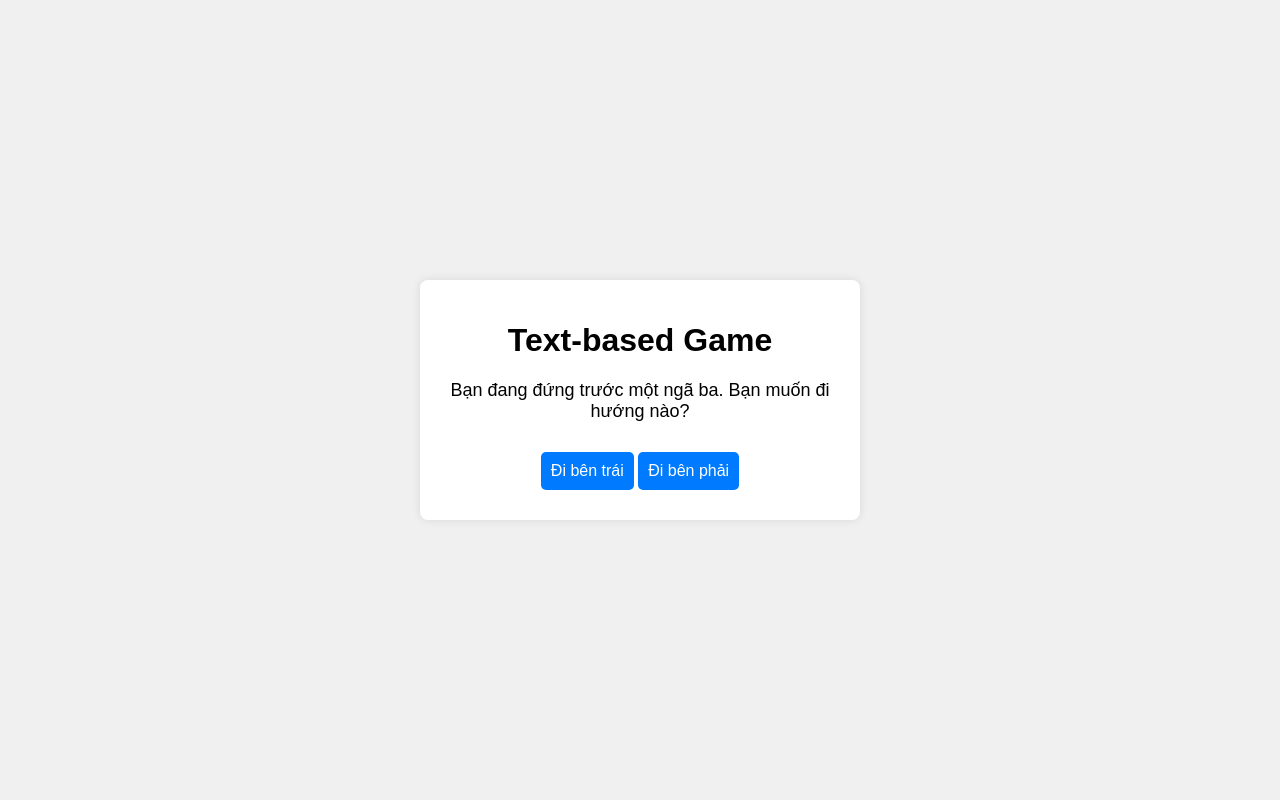
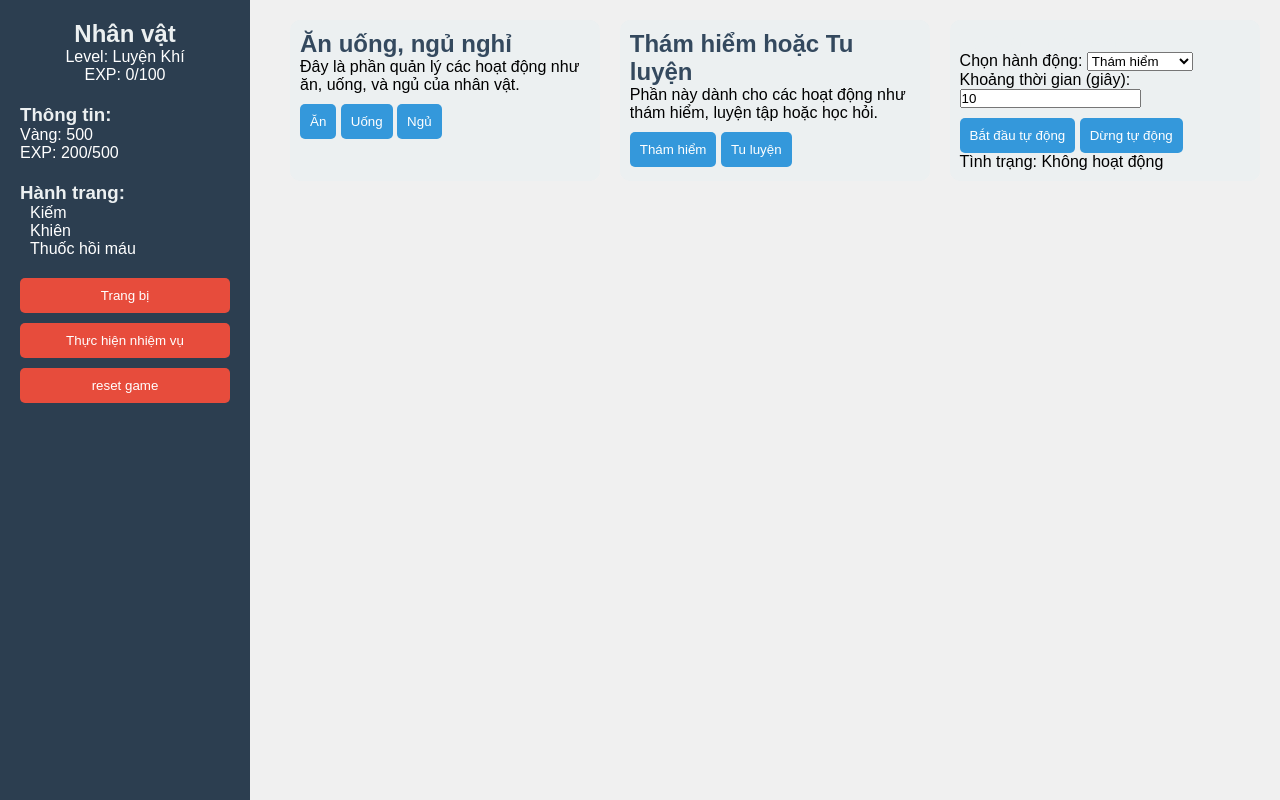
Before and after one commit to Darkinmyheart/TestGame, a plain HTML site: page index.html in a window 1280 px wide. Drawn offline with Linux system fonts and the light colour scheme.

Commit message:
fe design

```diff
--- a/css/style.css
+++ b/css/style.css
@@ -1,39 +1,95 @@
+* {
+    margin: 0;
+    padding: 0;
+    box-sizing: border-box;
+}
+
 body {
     font-family: Arial, sans-serif;
     background-color: #f0f0f0;
-    display: flex;
-    justify-content: center;
-    align-items: center;
-    height: 100vh;
-    margin: 0;
 }
 
-.game-container {
-    background-color: white;
+.sidebar {
+    width: 250px;
+    height: 100vh;
+    background-color: #2c3e50;
+    color: white;
     padding: 20px;
-    border-radius: 8px;
-    box-shadow: 0 0 10px rgba(0, 0, 0, 0.1);
-    width: 100%;
-    max-width: 400px;
-    text-align: center;
+    position: fixed;
+    left: 0;
+    top: 0;
+    overflow-y: auto;
 }
 
-.story-text {
-    font-size: 18px;
+.character-profile {
+    text-align: center;
     margin-bottom: 20px;
 }
 
-.choice-button {
-    background-color: #007bff;
+.avatar {
+    width: 100px;
+    height: 100px;
+    border-radius: 50%;
+    margin-bottom: 10px;
+}
+
+h2, h3 {
+    color: #ecf0f1;
+}
+
+.stats, .inventory {
+    margin-bottom: 20px;
+}
+
+.inventory ul {
+    list-style-type: none;
+    padding-left: 10px;
+}
+
+.actions button {
+    width: 100%;
+    padding: 10px;
+    margin-bottom: 10px;
+    background-color: #e74c3c;
     color: white;
     border: none;
-    padding: 10px;
-    margin: 10px 0;
+    cursor: pointer;
     border-radius: 5px;
-    cursor: pointer;
-    font-size: 16px;
 }
 
-.choice-button:hover {
-    background-color: #0056b3;
+.actions button:hover {
+    background-color: #c0392b;
 }
+
+.main-content {
+    margin-left: 270px; /* Để tránh chồng lên sidebar */
+    padding: 20px;
+    display: flex;
+    justify-content: space-between;
+    width: calc(100% - 270px);
+}
+
+.left-section, .right-section, .middle-section {
+    width: 32%; /* Chia đôi không gian */
+    background-color: #ecf0f1;
+    padding: 10px;
+    border-radius: 10px;
+}
+
+.left-section h2, .right-section h2, .middle-section h2 {
+    color: #34495e;
+}
+
+.left-section button, .right-section button, .middle-section button {
+    padding: 10px;
+    margin-top: 10px;
+    background-color: #3498db;
+    color: white;
+    border: none;
+    cursor: pointer;
+    border-radius: 5px;
+}
+
+.left-section button:hover, .right-section button:hover, .middle-section button:hover {
+    background-color: #2980b9;
+}
--- a/index.html
+++ b/index.html
@@ -1,20 +1,83 @@
 <!DOCTYPE html>
 <html lang="en">
+
 <head>
     <meta charset="UTF-8">
     <meta name="viewport" content="width=device-width, initial-scale=1.0">
     <title>Text-based Game</title>
     <link rel="stylesheet" href="css/style.css">
 </head>
+
 <body>
-    <div class="game-container">
-        <h1>Text-based Game</h1>
-        <div id="storyText" class="story-text">Bạn đang đứng trước một ngã ba. Bạn muốn đi hướng nào?</div>
-        <div class="choices">
-            <button id="choice1" class="choice-button" onclick="makeChoice(1)">Đi bên trái</button>
-            <button id="choice2" class="choice-button" onclick="makeChoice(2)">Đi bên phải</button>
+    <header>
+        <div class="sidebar">
+            <div class="character-profile">
+                <!-- <img src="avatar.png" alt="Avatar" class="avatar"> -->
+                <h2 id="character-name">Tên nhân vật</h2>
+                <p id="character-level">Level: 10</p>
+                <p id="character-exp">exp: 100/100</p>
+            </div>
+
+            <div class="stats">
+                <h3>Thông tin:</h3>
+                <p>Vàng: 500</p>
+                <p>EXP: 200/500</p>
+            </div>
+
+            <div class="inventory">
+                <h3>Hành trang:</h3>
+                <ul>
+                    <li>Kiếm</li>
+                    <li>Khiên</li>
+                    <li>Thuốc hồi máu</li>
+                </ul>
+            </div>
+
+            <div class="actions">
+                <button>Trang bị</button>
+                <button>Thực hiện nhiệm vụ</button>
+                <button id="reset-btn">reset game</button>
+            </div>
         </div>
-    </div>
-    <script src="js/game.js"></script>
+
+    </header>
+    <main>
+        <div class="main-content">
+            <div class="left-section">
+                <h2>Ăn uống, ngủ nghỉ</h2>
+                <p>Đây là phần quản lý các hoạt động như ăn, uống, và ngủ của nhân vật.</p>
+                <button>Ăn</button>
+                <button>Uống</button>
+                <button>Ngủ</button>
+            </div>
+
+            <div class="middle-section">
+                <h2>Thám hiểm hoặc Tu luyện</h2>
+                <p>Phần này dành cho các hoạt động như thám hiểm, luyện tập hoặc học hỏi.</p>
+                <button>Thám hiểm</button>
+                <button id="train-btn">Tu luyện</button>
+            </div>
+            <div class="right-section">
+                <h3>Tự động hoạt động:</h3>
+                <label for="action-select">Chọn hành động:</label>
+                <select id="action-select">
+                    <option value="explore">Thám hiểm</option>
+                    <option value="train">Tu luyện</option>
+                    <option value="perform-task">Làm nhiệm vụ</option>
+                </select>
+
+                <label for="interval-input">Khoảng thời gian (giây):</label>
+                <input type="number" id="interval-input" value="10" min="1">
+
+                <button id="start-auto-btn">Bắt đầu tự động</button>
+                <button id="stop-auto-btn">Dừng tự động</button>
+
+                <p id="auto-status">Tình trạng: Không hoạt động</p>
+            </div>
+        </div>
+
+    </main>
+    <script type="module" src="js/main.js"></script>
 </body>
+
 </html>
--- /dev/null
+++ b/js/data.js
@@ -0,0 +1,71 @@
+// data.js
+
+// Dữ liệu nhân vật
+let character = {
+    name: 'Nhân vật',
+    level: 1,
+    exp: 0,
+    expToLevelUp: 100,
+    age: 17,
+    health:100,
+    maxHealth:100,
+    energy:50,
+    maxEnergy:50,
+
+};
+
+let daytime = 24;
+let date = {
+    day:1,
+    month:1,
+    year:1997,
+}
+
+let level = {
+    1: { name: "Luyện Khí", expRequired: 100 },
+    2: { name: "Trúc Cơ", expRequired: 300 },
+    3: { name: "Kim Đan", expRequired: 800 },
+    4: { name: "Nguyên Anh", expRequired: 1500 },
+    5: { name: "Hóa Thần", expRequired: 3000 },
+    6: { name: "Luyện Hư", expRequired: 6000 },
+    7: { name: "Hợp Thể", expRequired: 12000 },
+    8: { name: "Đại Thừa", expRequired: 24000 },
+    9: { name: "Độ Kiếp", expRequired: 50000 }
+};
+// Hàm lưu trữ dữ liệu vào localStorage
+export function saveCharacterData() {
+    localStorage.setItem('character', JSON.stringify(character));
+}
+
+// Hàm tải dữ liệu từ localStorage (nếu có)
+export function loadCharacterData() {
+    const savedData = localStorage.getItem('character');
+    if (savedData) {
+        character = JSON.parse(savedData);
+    }
+}
+
+// Hàm cập nhật giao diện
+export function updateUI() {
+    document.getElementById('character-name').innerText = character.name;
+    document.getElementById('character-level').innerText = `Level: ${level[character.level].name}`;
+    document.getElementById('character-exp').innerText = `EXP: ${character.exp}/${character.expToLevelUp}`;
+}
+
+// Hàm kiểm tra nếu đủ EXP để lên cấp
+export function checkLevelUp() {
+    let nextLevel = character.level + 1;
+    if (character.exp >= level[character.level].expRequired) {
+        character.level+=1;
+        character.exp=0;
+        character.expToLevelUp= level[character.level].expRequired;
+        console.log(`Bạn đã lên cấp ${level[nextLevel].name}!`);
+    } else {
+        console.log(`Cần thêm ${level[nextLevel].expRequired - character.exp} EXP để lên cấp ${level[nextLevel].name}`);
+    }
+}
+
+// Hàm để nhận dữ liệu nhân vật hiện tại
+export function getCharacter() {
+    return character;
+}
--- /dev/null
+++ b/js/events.js
@@ -0,0 +1,25 @@
+// events.js
+import { saveCharacterData, loadCharacterData, updateUI, checkLevelUp, getCharacter } from './data.js';
+
+// Hàm thêm EXP khi người chơi nhấn nút
+export function gainExp(amount) {
+    const character = getCharacter();
+    character.exp += amount;
+    checkLevelUp(); // Kiểm tra nếu đủ EXP lên cấp
+    saveCharacterData(); // Lưu lại dữ liệu
+    updateUI(); // Cập nhật giao diện
+}
+
+
+// Thêm các event cho các nút
+export function setupEvents() {
+    // Thêm sự kiện cho nút "Tu luyện"
+    document.getElementById('train-btn').addEventListener('click', () => {
+        gainExp(100);
+    });
+
+    document.getElementById('reset-btn').addEventListener('click',()=>{
+        localStorage.clear();
+        location.reload()
+    })
+}
--- a/js/game.js
+++ /dev/null
@@ -1,49 +0,0 @@
-document.addEventListener("DOMContentLoaded", function() {
-    let currentStep = 0;
-
-    function updateStory() {
-        const storyText = document.getElementById('storyText');
-        const choice1 = document.getElementById('choice1');
-        const choice2 = document.getElementById('choice2');
-
-        if (currentStep === 0) {
-            storyText.textContent = "Bạn đang đứng trước một ngã ba. Bạn muốn đi hướng nào?";
-            choice1.textContent = "Đi bên trái";
-            choice2.textContent = "Đi bên phải";
-        } else if (currentStep === 1) {
-            storyText.textContent = "Bạn đã đi bên trái và gặp một con sông. Bạn muốn làm gì?";
-            choice1.textContent = "Bơi qua sông";
-            choice2.textContent = "Tìm một cây cầu";
-        } else if (currentStep === 2) {
-            storyText.textContent = "Bạn đã đi bên phải và gặp một khu rừng rậm. Bạn muốn làm gì?";
-            choice1.textContent = "Đi vào rừng";
-            choice2.textContent = "Quay trở lại";
-        } else if (currentStep === 3) {
-            storyText.textContent = "Bạn đã bơi qua sông thành công!";
-            choice1.textContent = "Kết thúc trò chơi";
-            choice2.style.display = 'none';
-        } else if (currentStep === 4) {
-            storyText.textContent = "Bạn đã tìm thấy một cây cầu và băng qua.";
-            choice1.textContent = "Kết thúc trò chơi";
-            choice2.style.display = 'none';
-        } else if (currentStep === 5) {
-            storyText.textContent = "Bạn đã đi vào rừng và bị lạc!";
-            choice1.textContent = "Kết thúc trò chơi";
-            choice2.style.display = 'none';
-        }
-    }
-
-    window.makeChoice = function(choice) {
-        if (currentStep === 0) {
-            currentStep = (choice === 1) ? 1 : 2;
-        } else if (currentStep === 1) {
-            currentStep = (choice === 1) ? 3 : 4;
-        } else if (currentStep === 2) {
-            currentStep = (choice === 1) ? 5 : 0;
-        }
-
-        updateStory();
-    };
-
-    updateStory();
-});
--- /dev/null
+++ b/js/main.js
@@ -0,0 +1,15 @@
+// main.js
+import { loadCharacterData, updateUI } from './data.js';
+import { setupEvents } from './events.js';
+
+// Khởi tạo ứng dụng
+function init() {
+    loadCharacterData();  // Tải dữ liệu từ localStorage nếu có
+    updateUI();           // Cập nhật giao diện dựa trên dữ liệu hiện tại
+    setupEvents();        // Thiết lập các event cho người dùng
+}
+
+// Gọi hàm khởi tạo khi trang đã sẵn sàng
+document.addEventListener('DOMContentLoaded', () => {
+    init();
+});
```
